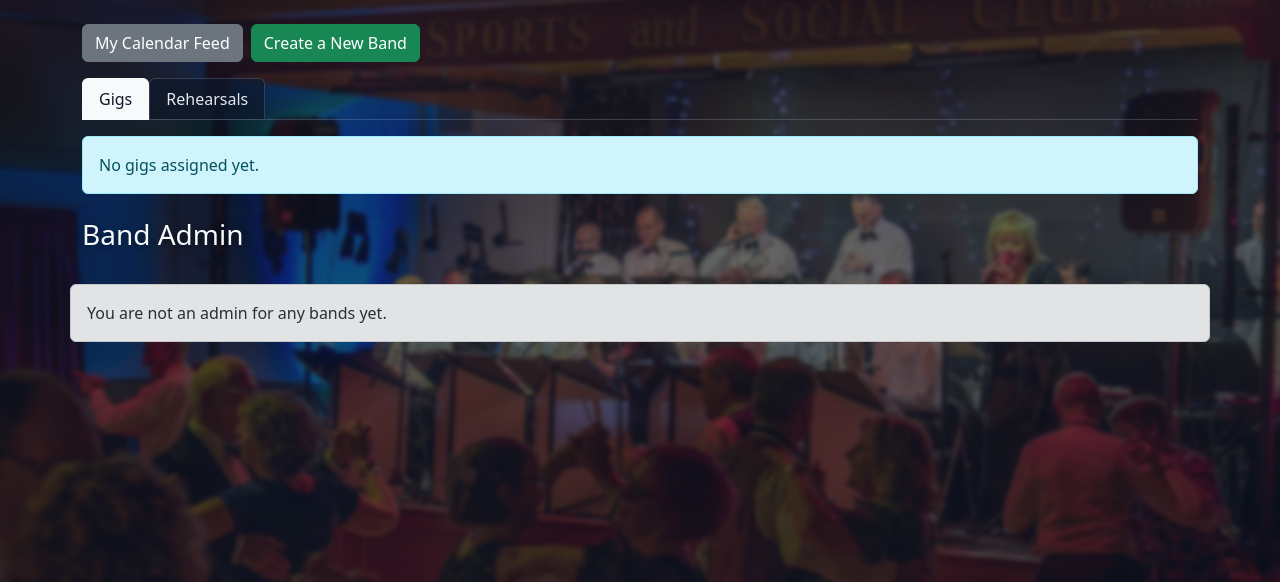
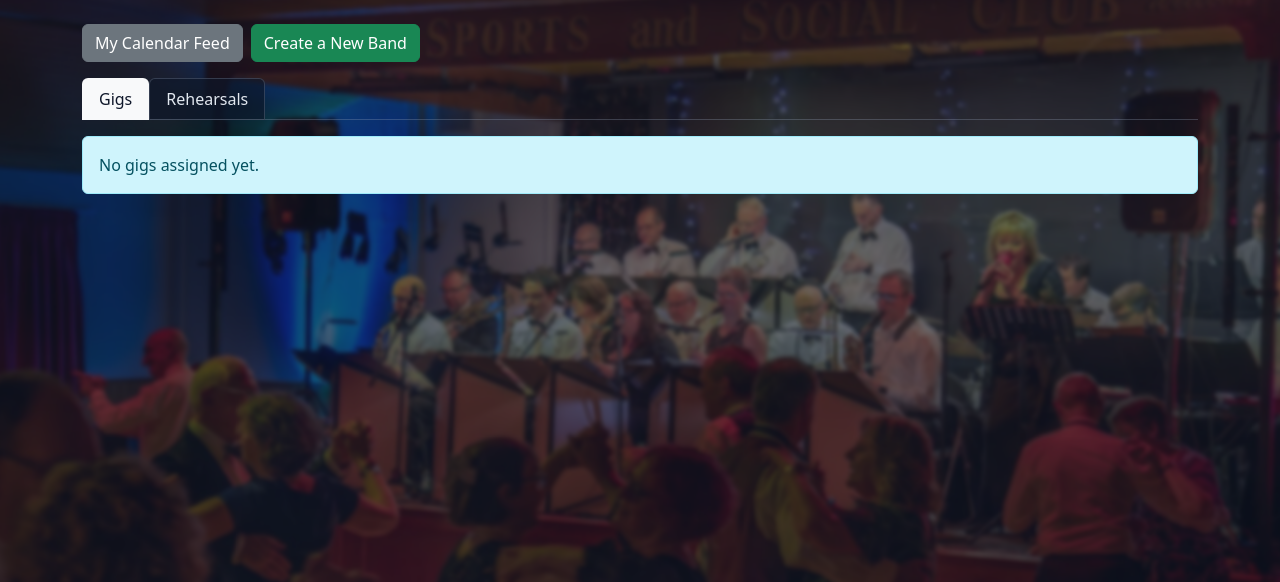
Before and after one commit to s-andrews/gigplanner, a Flask app: page /dashboard in a window 1280 px wide. Shown: the part 58-640 px from the top of the page. Run offline with Flask 3, Linux system fonts and the light colour scheme; the visitor is signed in with stand-in values (Sample User, id 1); data comes from the database, SQL or seed files in the repository; data that the repository does not hold is empty.

Commit message:
Remove all admin info for people who aren't admins

```diff
--- a/templates/dashboard.html
+++ b/templates/dashboard.html
@@ -149,9 +149,6 @@
       {% endfor %}
     </div>
   </div>
-  {% else %}
-  <h3 class="mt-4">Band Admin</h3>
-  <div class="alert alert-secondary">You are not an admin for any bands yet.</div>
   {% endif %}
 </div>
 {% endblock %}
```
